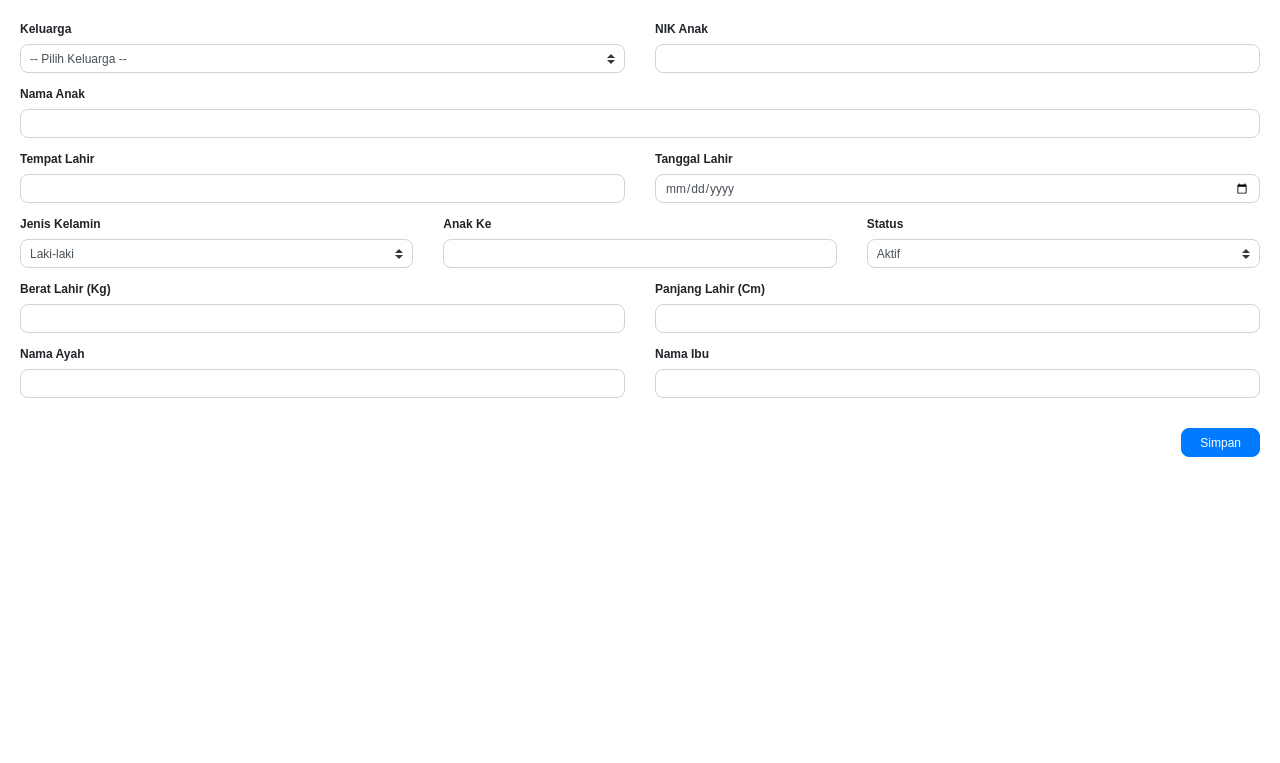
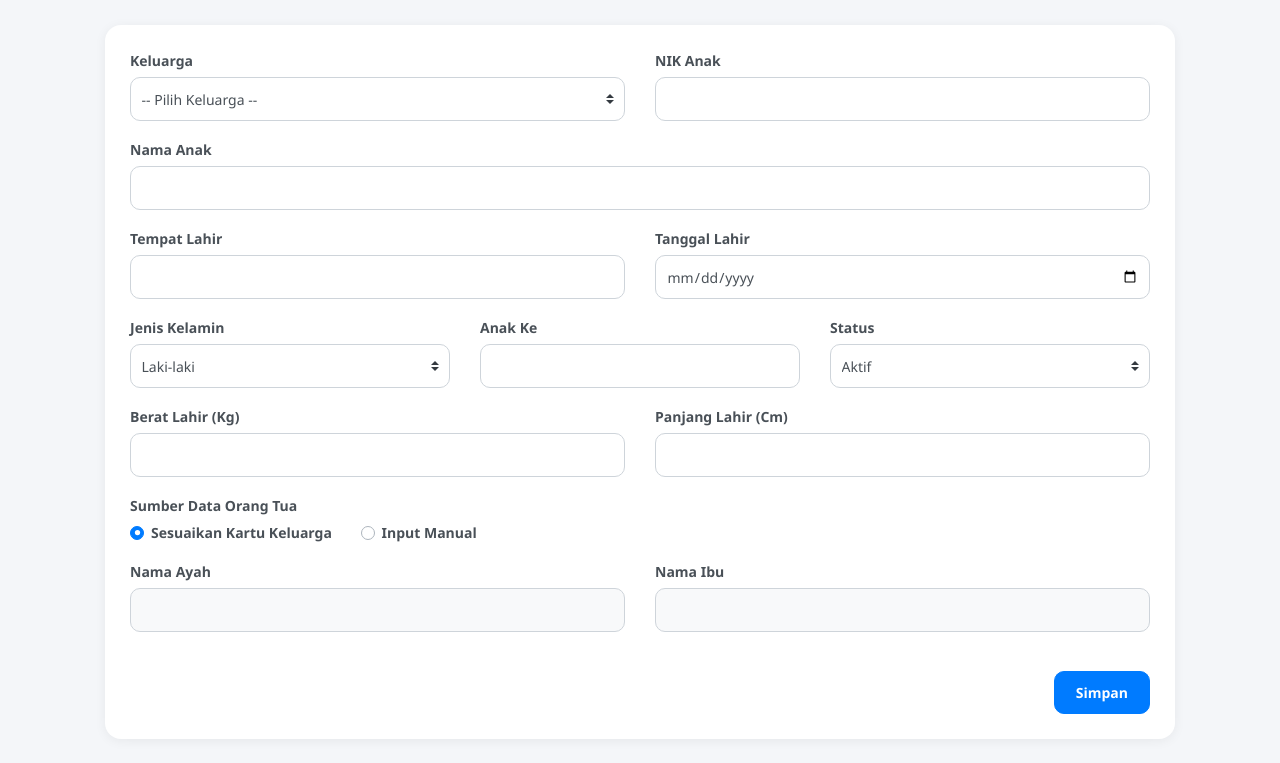
Before and after one commit to wwibi11/sistem-inventaris-barang, a PHP site: page /modules/anak/create.php in a window 1280 px wide. Shown: the top 763 px of the page. Run offline with PHP 8.4, Linux system fonts and the light colour scheme; data that the repository does not hold is empty.

Commit message:
perbaiki fitur anak

```diff
--- a/modules/anak/create.php
+++ b/modules/anak/create.php
@@ -39,7 +39,6 @@ if (isset($_POST['simpan'])) {
     ");
 
     $stmt->execute([
-
         $_POST['id_keluarga'],
         $_POST['nik'] ?: null,
         $_POST['nama'],
@@ -49,10 +48,8 @@ if (isset($_POST['simpan'])) {
         $_POST['anak_ke'] ?: null,
         $_POST['berat_lahir'] ?: null,
         $_POST['panjang_lahir'] ?: null,
-
         $kel['nama_ayah'] ?? null,
         $kel['nama_ibu'] ?? null,
-
         $_POST['status'] ?? 'aktif'
     ]);
 
@@ -79,337 +76,261 @@ $keluarga = $pdo->query("
 <!DOCTYPE html>
 <html lang="id">
 <head>
-
     <meta charset="UTF-8">
     <meta name="viewport" content="width=device-width, initial-scale=1.0">
-
     <title>Tambah Anak</title>
-
-<link
-  rel="stylesheet"
-  href="https://stackpath.bootstrapcdn.com/bootstrap/4.5.2/css/bootstrap.min.css">
+    <link rel="stylesheet" href="https://stackpath.bootstrapcdn.com/bootstrap/4.5.2/css/bootstrap.min.css">
 
     <style>
-
-html,
-body{
-  background:#fff !important;
-  margin:0;
-  padding:0;
-  overflow-x:hidden;
-  font-size:12px;
-  font-family:sans-serif;
+        html, body {
+            background: #f4f6f9 !important;
+            margin: 0;
+            padding: 0;
+            overflow-x: hidden;
+            font-size: 14px;
+            font-family: 'Segoe UI', Tahoma, sans-serif;
         }
 
-/* HILANGKAN TEMPLATE */
-.sidebar,
-.main-sidebar,
-.left-side,
-.navbar,
-.main-header,
-.content-header,
-.footer,
-.main-footer{
-  display:none !important;
+        /* Hilangkan template induk */
+        .sidebar, .main-sidebar, .left-side, .navbar,
+        .main-header, .content-header, .footer, .main-footer {
+            display: none !important;
         }
 
-/* FULL WIDTH */
-.content-wrapper,
-.main-content,
-#wrapper,
-#content-wrapper,
-.content{
-  margin:0 !important;
-  padding:0 !important;
-  width:100% !important;
-  min-height:auto !important;
-  background:#fff !important;
+        .content-wrapper, .main-content, #wrapper,
+        #content-wrapper, .content {
+            margin: 0 !important;
+            padding: 0 !important;
+            width: 100% !important;
+            min-height: auto !important;
+            background: transparent !important;
         }
 
-/* FORM */
-.form-wrapper{
-  padding:20px;
+        /* Container */
+        .form-wrapper {
+            max-width: 1100px;
+            margin: 25px auto;
+            padding: 0 15px;
         }
 
-.form-control,
-.custom-select{
-  border-radius:8px;
-  font-size:12px;
+        /* Card */
+        .form-card {
+            background: #fff;
+            border-radius: 16px;
+            padding: 25px;
+            margin-bottom: 20px;
+            box-shadow: 0 2px 12px rgba(0,0,0,.06);
         }
 
-.btn{
-  border-radius:8px;
-  font-size:12px;
+        /* Form */
+        .form-group {
+            margin-bottom: 18px;
         }
 
-label{
-  font-weight:600;
-  margin-bottom:6px;
+        label {
+            font-weight: 600;
+            color: #495057;
+            margin-bottom: 6px;
         }
 
+        .form-control, .custom-select {
+            height: 44px;
+            border-radius: 10px;
+            border: 1px solid #ced4da;
+            font-size: 14px;
+        }
+
+        .form-control:focus, .custom-select:focus {
+            box-shadow: none;
+            border-color: #0d6efd;
+        }
+
+        input[readonly] {
+            background: #f8f9fa !important;
+        }
+
+        /* Radio */
+        .custom-control {
+            margin-right: 25px;
+        }
+
+        /* Button */
+        .btn-primary {
+            border-radius: 10px;
+            padding: 10px 30px;
+            font-weight: 600;
+        }
+
+        @media (max-width: 768px) {
+            .form-card {
+                padding: 20px;
+            }
+            .btn-primary {
+                width: 100%;
+            }
+        }
     </style>
-
 </head>
-
 <body>
 
 <div class="form-wrapper">
-
+    <div class="form-card">
         <form method="POST">
-
             <div class="row">
-
                 <div class="col-md-6">
-
                     <div class="form-group">
-
                         <label>Keluarga</label>
-
-          <select
-            name="id_keluarga"
-            class="custom-select"
-            required>
-
-            <option value="">
-              -- Pilih Keluarga --
+                        <select id="id_keluarga" name="id_keluarga" class="custom-select" required>
+                            <option value="">-- Pilih Keluarga --</option>
+                            <?php foreach($keluarga as $k): ?>
+                            <option value="<?= $k['id'] ?>" data-ayah="<?= htmlspecialchars($k['nama_ayah']) ?>" data-ibu="<?= htmlspecialchars($k['nama_ibu']) ?>">
+                                <?= htmlspecialchars($k['nama_kepala_keluarga']) ?>
                             </option>
-
-            <?php foreach($keluarga as $k): ?>
-
-            <option value="<?= $k['id'] ?>">
-
-              <?= htmlspecialchars($k['nama_kepala_keluarga']) ?>
-
-            </option>
-
                             <?php endforeach; ?>
-
                         </select>
-
                     </div>
-
                 </div>
-
                 <div class="col-md-6">
-
                     <div class="form-group">
-
                         <label>NIK Anak</label>
-
-          <input
-            type="text"
-            name="nik"
-            class="form-control">
-
+                        <input type="text" name="nik" class="form-control">
                     </div>
-
                 </div>
-
             </div>
 
             <div class="form-group">
-
                 <label>Nama Anak</label>
-
-      <input
-        type="text"
-        name="nama"
-        class="form-control"
-        required>
-
+                <input type="text" name="nama" class="form-control" required>
             </div>
 
             <div class="row">
-
                 <div class="col-md-6">
-
                     <div class="form-group">
-
                         <label>Tempat Lahir</label>
-
-          <input
-            type="text"
-            name="tempat_lahir"
-            class="form-control">
-
+                        <input type="text" name="tempat_lahir" class="form-control">
                     </div>
-
                 </div>
-
                 <div class="col-md-6">
-
                     <div class="form-group">
-
                         <label>Tanggal Lahir</label>
-
-          <input
-            type="date"
-            name="tanggal_lahir"
-            class="form-control">
-
+                        <input type="date" name="tanggal_lahir" class="form-control">
                     </div>
-
                 </div>
-
             </div>
 
             <div class="row">
-
                 <div class="col-md-4">
-
                     <div class="form-group">
-
                         <label>Jenis Kelamin</label>
-
-          <select
-            name="jenis_kelamin"
-            class="custom-select">
-
-            <option value="L">
-              Laki-laki
-            </option>
-
-            <option value="P">
-              Perempuan
-            </option>
-
+                        <select name="jenis_kelamin" class="custom-select">
+                            <option value="L">Laki-laki</option>
+                            <option value="P">Perempuan</option>
                         </select>
-
                     </div>
-
                 </div>
-
                 <div class="col-md-4">
-
                     <div class="form-group">
-
                         <label>Anak Ke</label>
-
-          <input
-            type="number"
-            name="anak_ke"
-            class="form-control">
-
+                        <input type="number" name="anak_ke" class="form-control">
                     </div>
-
                 </div>
-
                 <div class="col-md-4">
-
                     <div class="form-group">
-
                         <label>Status</label>
-
-          <select
-            name="status"
-            class="custom-select">
-
-            <option value="aktif">
-              Aktif
-            </option>
-
-            <option value="pindah">
-              Pindah
-            </option>
-
-            <option value="meninggal">
-              Meninggal
-            </option>
-
+                        <select name="status" class="custom-select">
+                            <option value="aktif">Aktif</option>
+                            <option value="pindah">Pindah</option>
+                            <option value="meninggal">Meninggal</option>
                         </select>
-
                     </div>
-
                 </div>
-
             </div>
 
             <div class="row">
-
                 <div class="col-md-6">
+                    <div class="form-group">
+                        <label>Berat Lahir (Kg)</label>
+                        <input type="number" step="0.01" name="berat_lahir" class="form-control">
+                    </div>
+                </div>
+                <div class="col-md-6">
+                    <div class="form-group">
+                        <label>Panjang Lahir (Cm)</label>
+                        <input type="number" step="0.01" name="panjang_lahir" class="form-control">
+                    </div>
+                </div>
+            </div>
 
             <div class="form-group">
-
-          <label>Berat Lahir (Kg)</label>
-
-          <input
-            type="number"
-            step="0.01"
-            name="berat_lahir"
-            class="form-control">
-
+                <label>Sumber Data Orang Tua</label>
+                <div>
+                    <div class="custom-control custom-radio custom-control-inline">
+                        <input type="radio" id="pakai_kk" name="sumber_orangtua" value="kk" class="custom-control-input" checked>
+                        <label class="custom-control-label" for="pakai_kk">Sesuaikan Kartu Keluarga</label>
                     </div>
-
+                    <div class="custom-control custom-radio custom-control-inline">
+                        <input type="radio" id="manual" name="sumber_orangtua" value="manual" class="custom-control-input">
+                        <label class="custom-control-label" for="manual">Input Manual</label>
                     </div>
-
-      <div class="col-md-6">
-
-        <div class="form-group">
-
-          <label>Panjang Lahir (Cm)</label>
-
-          <input
-            type="number"
-            step="0.01"
-            name="panjang_lahir"
-            class="form-control">
-
                 </div>
-
-      </div>
-
             </div>
 
             <div class="row">
-
                 <div class="col-md-6">
-
                     <div class="form-group">
-
                         <label>Nama Ayah</label>
-
-      <input
-        type="text"
-        name="nama_ayah"
-        class="form-control">
-
+                        <input type="text" id="nama_ayah" name="nama_ayah" class="form-control" readonly>
                     </div>
-
                 </div>
-
                 <div class="col-md-6">
-
                     <div class="form-group">
-
                         <label>Nama Ibu</label>
-
-      <input
-        type="text"
-        name="nama_ibu"
-        class="form-control">
-
+                        <input type="text" id="nama_ibu" name="nama_ibu" class="form-control" readonly>
                     </div>
-
                 </div>
-
             </div>
 
             <div class="text-right mt-4">
-
-      <button
-        type="submit"
-        name="simpan"
-        class="btn btn-primary px-4">
-
-        Simpan
-
-      </button>
-
+                <button type="submit" name="simpan" class="btn btn-primary px-4">Simpan</button>
+            </div>
+        </form>
+    </div>
 </div>
 
-  </form>
+<script>
+    const keluarga = document.getElementById('id_keluarga');
+    const ayah = document.getElementById('nama_ayah');
+    const ibu = document.getElementById('nama_ibu');
 
-</div>
+    function loadKK() {
+        let selected = keluarga.options[keluarga.selectedIndex];
+        ayah.value = selected.dataset.ayah || '';
+        ibu.value = selected.dataset.ibu || '';
+    }
+
+    keluarga.addEventListener('change', function() {
+        if (document.getElementById('pakai_kk').checked) {
+            loadKK();
+        }
+    });
+
+    document.getElementById('pakai_kk').addEventListener('change', function() {
+        ayah.readOnly = true;
+        ibu.readOnly = true;
+        loadKK();
+    });
+
+    document.getElementById('manual').addEventListener('change', function() {
+        ayah.readOnly = false;
+        ibu.readOnly = false;
+        ayah.value = '';
+        ibu.value = '';
+    });
+
+    window.onload = function() {
+        loadKK();
+    };
+</script>
 
 </body>
 </html>
```
Lines whose indentation alone changed are shown as unchanged.
